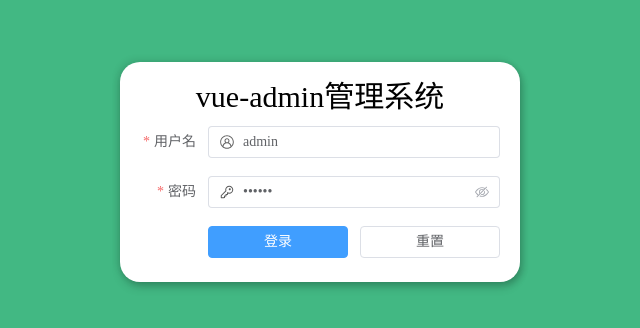
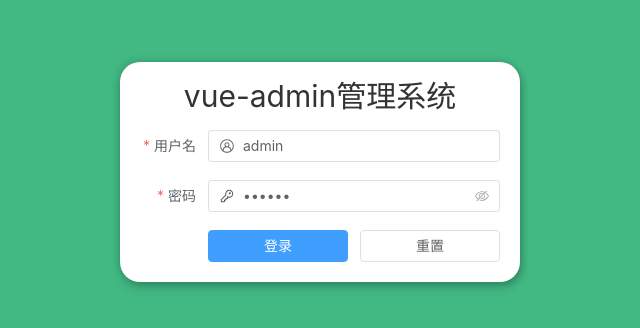
Before and after one commit to Cao007/vue-admin, a Vue app: page /#/login in a window 1280 px wide. Shown: the part 228-556 px from the top of the page, without its empty margins (320-960 px from the left). Built offline with nearby package versions, Linux system fonts and the light colour scheme; no server answers.

Commit message:
feat: reset.scss

```diff
--- a/src/styles/reset.scss
+++ b/src/styles/reset.scss
@@ -1,615 +1,100 @@
-/**
- * Modern CSS Reset Tweaks
- * ==================================================
- * A collection of modern CSS reset and normalization styles
- * to ensure consistent behavior across browsers, OS and devices.
- */
+// 1. 采用现代盒模型
+*,
+*::before,
+*::after {
+  box-sizing: border-box;
+  margin: 0;
+  padding: 0;
+}
 
-/* Ensure consistent font resizing on mobile devices */
+// 2. HTML 和 body 的基础设置
 html {
-  -webkit-text-size-adjust: 100%;
+  scroll-behavior: smooth;
+  font-size: 16px; // 适当的默认字体大小
+}
 
-  &:focus-within {
-    scroll-behavior: smooth;
+body {
+  font-family: -apple-system, BlinkMacSystemFont, "Segoe UI", Roboto,
+    "Helvetica Neue", Arial, sans-serif;
+  font-weight: 400;
+  line-height: 1.6;
+  color: #333;
+  background-color: #fff;
+  -webkit-font-smoothing: antialiased;
+  -moz-osx-font-smoothing: grayscale;
+}
+
+// 3. 移除列表的默认样式
+ul,
+ol {
+  list-style: none;
+}
+
+// 4. 移除默认链接样式
+a {
+  text-decoration: none;
+  color: inherit;
+  &:hover {
+    text-decoration: underline;
   }
 }
 
-/* Basic body setup for layout and text rendering optimization */
-body {
-  text-size-adjust: 100%;
-  position: relative;
-
-  width: 100%;
-  min-height: 100vh;
-
-  -moz-osx-font-smoothing: grayscale;
-  -webkit-font-smoothing: antialiased;
-  text-rendering: optimizeSpeed;
+// 5. 移除按钮默认样式
+button,
+input,
+select,
+textarea {
+  font: inherit;
+  border: none;
+  outline: none;
+  background: none;
+  appearance: none;
 }
 
-/* Apply box-sizing globally for consistent element sizing */
-*,
-::after,
-::before {
-  box-sizing: border-box;
+// 6. 让按钮可点击
+button {
+  cursor: pointer;
 }
 
-/* Style unclassed links for better accessibility */
-a:not([class]) {
-  text-decoration-skip-ink: auto;
+// 7. 图片和嵌入元素优化
+img,
+svg,
+video,
+canvas {
+  max-width: 100%;
+  height: auto;
+  display: block;
 }
 
-/**
- * CSS Reset Tweaks
- * Based on Eric Meyer's CSS Reset v2.0-modified (public domain)
- * URL: http://meyerweb.com/eric/tools/css/reset/
- */
+// 8. 表单元素统一样式
+input,
+textarea {
+  width: 100%;
+  resize: none;
+}
 
-a,
-abbr,
-acronym,
-address,
-applet,
-article,
-aside,
-audio,
-b,
-big,
-blockquote,
+// 9. 禁用文本选中（可根据需求取消）
 body,
-br,
 button,
-canvas,
-caption,
-center,
-cite,
-code,
-col,
-colgroup,
-data,
-datalist,
-dd,
-del,
-details,
-dfn,
-div,
-dl,
-dt,
-em,
-embed,
-fieldset,
-figcaption,
-figure,
-footer,
-form,
+input,
+textarea {
+  user-select: none;
+}
+
+// 10. 移除表格默认边距
+table {
+  border-collapse: collapse;
+  width: 100%;
+}
+
+// 11. 兼容 `h1-h6` 及 `p`
 h1,
 h2,
 h3,
 h4,
 h5,
 h6,
-head,
-header,
-hgroup,
-hr,
-html,
-i,
-iframe,
-img,
-input,
-ins,
-kbd,
-label,
-legend,
-li,
-link,
-main,
-map,
-mark,
-menu,
-meta,
-meter,
-nav,
-noscript,
-object,
-ol,
-optgroup,
-option,
-output,
-p,
-param,
-picture,
-pre,
-progress,
-q,
-rb,
-rp,
-rt,
-rtc,
-ruby,
-s,
-samp,
-script,
-section,
-select,
-small,
-source,
-span,
-strong,
-style,
-svg,
-sub,
-summary,
-sup,
-table,
-tbody,
-td,
-template,
-textarea,
-tfoot,
-th,
-thead,
-time,
-title,
-tr,
-track,
-tt,
-u,
-ul,
-var,
-video,
-wbr {
-  font-size: 100%;
-  font: inherit;
+p {
   margin: 0;
-  padding: 0;
-  border: 0;
-  vertical-align: baseline;
+  font-weight: inherit;
 }
-
-/* Add focus styles to improve accessibility */
-:focus {
-  outline: 0;
-}
-
-/* Normalize HTML5 elements for older browsers */
-article,
-aside,
-details,
-embed,
-figcaption,
-figure,
-footer,
-header,
-hgroup,
-main,
-menu,
-nav,
-object,
-section {
-  display: block;
-}
-
-canvas,
-iframe {
-  max-width: 100%;
-  height: auto;
-  display: block;
-}
-
-/* Remove default list styling */
-ol,
-ul {
-  list-style: none;
-}
-
-/* Normalize quote styling */
-blockquote,
-q {
-  quotes: none;
-
-  &:before,
-  &:after {
-    content: "";
-    content: none;
-  }
-}
-
-/* Reset and normalize form inputs */
-input:required,
-input {
-  box-shadow: none;
-}
-
-/* Autofill styling for better compatibility */
-input:-webkit-autofill,
-input:-webkit-autofill:hover,
-input:-webkit-autofill:focus,
-input:-webkit-autofill:active {
-  -webkit-box-shadow: 0 0 0 30px white inset;
-}
-
-/* Improve appearance of search inputs */
-input[type="search"]::-webkit-search-cancel-button,
-input[type="search"]::-webkit-search-decoration,
-input[type="search"]::-webkit-search-results-button,
-input[type="search"]::-webkit-search-results-decoration {
-  -webkit-appearance: none;
-  -moz-appearance: none;
-}
-
-input[type="search"] {
-  -webkit-appearance: none;
-  -moz-appearance: none;
-  -webkit-box-sizing: content-box;
-  -moz-box-sizing: content-box;
-  box-sizing: content-box;
-}
-
-textarea {
-  overflow: auto;
-  vertical-align: top;
-  resize: vertical;
-}
-
-input {
-  &:focus {
-    outline: none;
-  }
-}
-
-video {
-  background: #000;
-}
-
-/**
- * Prevent modern browsers from displaying `audio` without controls.
- * Remove excess height in iOS 5 devices.
- */
-audio:not([controls]) {
-  display: none;
-  height: 0;
-}
-
-/**
- * Address styling not present in IE 7/8/9, Firefox 3, and Safari 4.
- */
-[hidden] {
-  display: none;
-}
-
-/**
- * Improve readability when focused and also mouse hovered in all browsers.
- */
-a:active,
-a:hover {
-  outline: none;
-}
-
-/**
- * Make media easier to work with
- */
-audio,
-img,
-picture,
-svg,
-video {
-  max-width: 100%;
-  display: inline-block;
-  vertical-align: middle;
-  height: auto;
-}
-
-/**
- * Address Firefox 3+ setting `line-height` on `input` using `!important` in
- * the UA stylesheet.
- */
-button,
-input {
-  line-height: normal;
-}
-
-/**
- * Address inconsistent `text-transform` inheritance for `button` and `select`.
- * All other form control elements do not inherit `text-transform` values.
- * Correct `button` style inheritance in Chrome, Safari 5+, and IE 6+.
- * Correct `select` style inheritance in Firefox 4+ and Opera.
- */
-
-button,
-select {
-  text-transform: none;
-}
-
-button,
-html input[type="button"],
-input[type="reset"],
-input[type="submit"] {
-  -webkit-appearance: button;
-  cursor: pointer;
-  border: 0;
-  background: transparent;
-}
-
-/**
- * Re-set default cursor for disabled elements.
- */
-button[disabled],
-html input[disabled] {
-  cursor: default;
-}
-
-/* Additional attribute handling for accessibility */
-[disabled],
-[disabled="true"],
-[aria-disabled="true"] {
-  pointer-events: none;
-}
-
-/**
- * Address box sizing set to content-box in IE 8/9.
- */
-input[type="checkbox"],
-input[type="radio"] {
-  padding: 0;
-}
-
-/**
- * 1. Address `appearance` set to `searchfield` in Safari 5 and Chrome.
- * 2. Address `box-sizing` set to `border-box` in Safari 5 and Chrome
- *    (include `-moz` to future-proof).
- */
-input[type="search"] {
-  -webkit-appearance: textfield;
-  -moz-box-sizing: content-box;
-  -webkit-box-sizing: content-box;
-  box-sizing: content-box;
-}
-
-/**
- * Remove inner padding and search cancel button in Safari 5 and Chrome
- * on OS X.
- */
-input[type="search"]::-webkit-search-cancel-button,
-input[type="search"]::-webkit-search-decoration {
-  -webkit-appearance: none;
-}
-
-/**
- * Remove inner padding and border in Firefox 3+.
- */
-button::-moz-focus-inner,
-input::-moz-focus-inner {
-  border: 0;
-  padding: 0;
-}
-
-button {
-  border: 0;
-  background: transparent;
-}
-
-textarea {
-  overflow: auto;
-  vertical-align: top;
-  resize: vertical;
-}
-
-/**
- * Remove most spacing between table cells.
- */
-table {
-  border-collapse: collapse;
-  border-spacing: 0;
-  text-indent: 0;
-}
-
-/**
- * Based on normalize.css v8.0.1
- * github.com/necolas/normalize.css
- */
-hr {
-  box-sizing: content-box;
-  overflow: visible;
-  background: #000;
-  border: 0;
-  height: 1px;
-  line-height: 0;
-  margin: 0;
-  padding: 0;
-  page-break-after: always;
-  width: 100%;
-}
-
-/**
- * Correct the inheritance and scaling of font size in all browsers.
- */
-pre {
-  font-family: monospace, monospace;
-  font-size: 100%;
-}
-
-/**
- * Remove the gray background on active links in IE 10.
- */
-a {
-  background-color: transparent;
-}
-
-/**
- * 1. Remove the bottom border in Chrome 57-
- * 2. Add the correct text decoration in Chrome, Edge, IE, Opera, and Safari.
- */
-abbr[title] {
-  border-bottom: none;
-  text-decoration: none;
-}
-
-code,
-kbd,
-pre,
-samp {
-  font-family: monospace, monospace;
-}
-
-/**
- * Add the correct font size in all browsers.
- */
-small {
-  font-size: 75%;
-}
-
-/**
- * Prevent `sub` and `sup` elements from affecting the line height in
- * all browsers.
- */
-sub,
-sup {
-  font-size: 75%;
-  line-height: 0;
-  position: relative;
-  vertical-align: baseline;
-}
-
-sub {
-  bottom: -5px;
-}
-
-sup {
-  top: -5px;
-}
-
-/**
- * 1. Change the font styles in all browsers.
- * 2. Remove the margin in Firefox and Safari.
- */
-button,
-input,
-optgroup,
-select,
-textarea {
-  font-family: inherit;
-  font-size: 100%;
-  line-height: 1;
-  margin: 0;
-  padding: 0;
-}
-
-/**
- * Show the overflow in IE and Edge.
- */
-button,
-input {
-  /* 1 */
-  overflow: visible;
-}
-
-/**
- * Remove the inheritance of text transform in Edge, Firefox, and IE.
- */
-button,
-select {
-  /* 1 */
-  text-transform: none;
-}
-
-/**
- * Correct the inability to style clickable types in iOS and Safari.
- */
-button,
-[type="button"],
-[type="reset"],
-[type="submit"] {
-  -webkit-appearance: button;
-}
-
-/**
- * Remove the inner border and padding in Firefox.
- */
-button::-moz-focus-inner,
-[type="button"]::-moz-focus-inner,
-[type="reset"]::-moz-focus-inner,
-[type="submit"]::-moz-focus-inner {
-  border-style: none;
-  padding: 0;
-  outline: 0;
-}
-
-legend {
-  color: inherit;
-  white-space: normal;
-
-  display: block;
-  border: 0;
-  max-width: 100%;
-  width: 100%;
-}
-
-fieldset {
-  min-width: 0;
-}
-
-body:not(:-moz-handler-blocked) fieldset {
-  display: block;
-}
-
-/**
- * Add the correct vertical alignment in Chrome, Firefox, and Opera.
- */
-progress {
-  vertical-align: baseline;
-}
-
-/**
- * Correct the cursor style of increment and decrement buttons in Chrome.
- */
-[type="number"]::-webkit-inner-spin-button,
-[type="number"]::-webkit-outer-spin-button {
-  height: auto;
-}
-
-/**
- * 1. Correct the odd appearance in Chrome and Safari.
- * 2. Correct the outline style in Safari.
- */
-[type="search"] {
-  -webkit-appearance: textfield;
-  /* 1 */
-  outline-offset: -2px;
-  /* 2 */
-}
-
-/**
- * Remove the inner padding in Chrome and Safari on macOS.
- */
-[type="search"]::-webkit-search-decoration {
-  -webkit-appearance: none;
-}
-
-/**
- * 1. Correct the inability to style clickable types in iOS and Safari.
- * 2. Change font properties to `inherit` in Safari.
- */
-::-webkit-file-upload-button {
-  -webkit-appearance: button;
-  /* 1 */
-  font: inherit;
-  /* 2 */
-}
-
-/* Interactive
-   ========================================================================== */
-
-/*
- * Add the correct display in all browsers.
- */
-summary {
-  display: list-item;
-}
-
-/* Misc
-   ========================================================================== */
-
-template {
-  display: none;
-}
```
